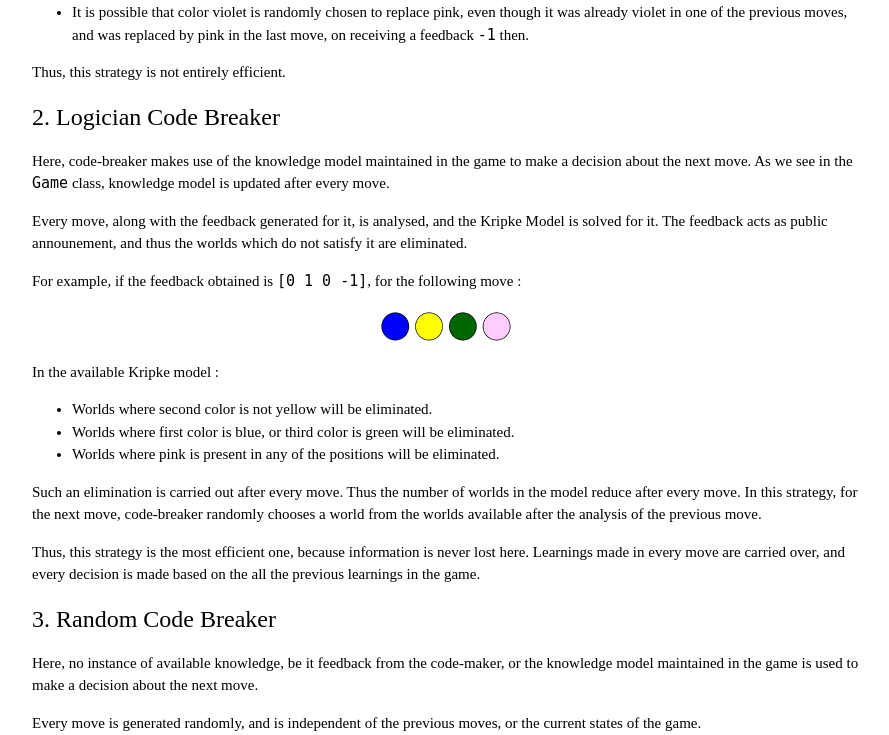
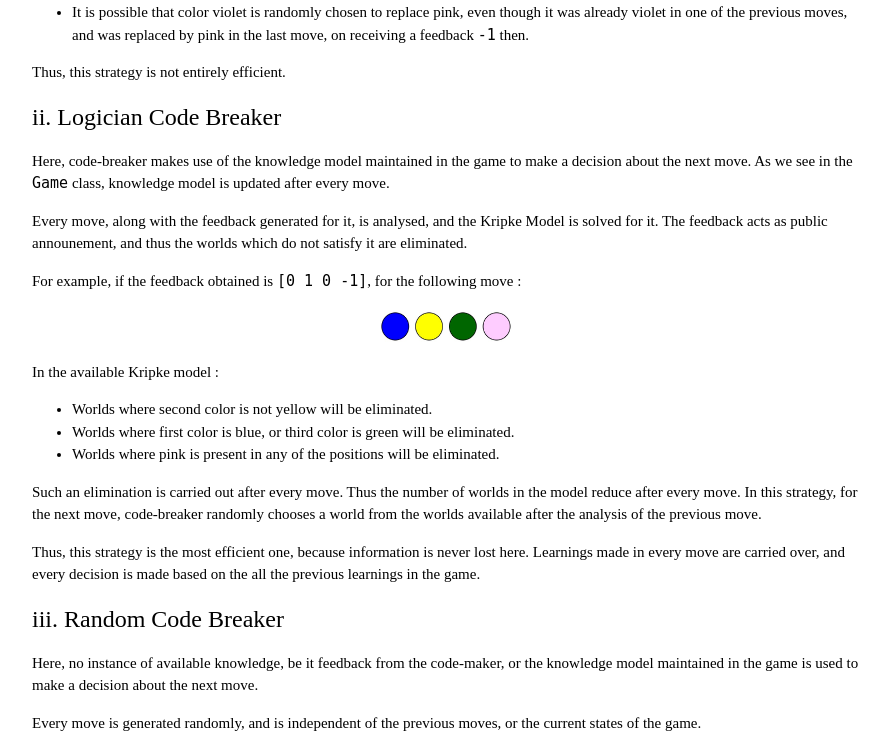
Before and after one commit to tskr1681/Mastermindgame, a Flask app: template templates/game.html in a window 1280 px wide. Shown: the part 5555-6290 px from the top of the page, without its empty margins (194-1083 px from the left). Run offline with Flask 2, Linux system fonts and the light colour scheme; the template is opened without the code that fills it, so the values that code supplies are empty.

Commit message:
Update game.html

```diff
--- a/templates/game.html
+++ b/templates/game.html
@@ -346,7 +346,7 @@
                         <li>It is possible that color violet is randomly chosen to replace pink, even though it was already violet in one of the previous moves, and was replaced by pink in the last move, on receiving a feedback <code>-1</code> then.</li>
                         </ul>
                         <p>Thus, this strategy is not entirely efficient.</p>
-                        <h3 id="2-logician-code-breaker">2. Logician Code Breaker</h3>
+                        <h3 id="2-logician-code-breaker">ii. Logician Code Breaker</h3>
                         <p>Here, code-breaker makes use of the knowledge model maintained in the game to make a decision about the next move. As we see in the <code>Game</code> class, knowledge model is updated after every move.</p>
                         <p>Every move, along with the feedback generated for it, is analysed, and the Kripke Model is solved for it. The feedback acts as public announement, and thus the worlds which do not satisfy it are eliminated.</p>
                         <p>For example, if the feedback obtained is <code>[0 1 0 -1]</code>,  for the following move :</p>
@@ -359,7 +359,7 @@
                         </ul>
                         <p>Such an elimination is carried out after every move. Thus the number of worlds in the model reduce after every move. In this strategy, for the next move, code-breaker randomly chooses a world from the worlds available after the analysis of the previous move.</p>
                         <p>Thus, this strategy is the most efficient one, because information is never lost here. Learnings made in every move are carried over, and every decision is made based on the all the previous learnings in the game.</p>
-                        <h3 id="3-random-code-breaker">3. Random Code Breaker</h3>
+                        <h3 id="3-random-code-breaker">iii. Random Code Breaker</h3>
                         <p>Here, no instance of available knowledge, be it feedback from the code-maker, or the knowledge model maintained in the game is used to make a decision about the next move.</p>
                         <p>Every move is generated randomly, and is independent of the previous moves, or the current states of the game.</p>
                         <p>This is the least efficient strategy, and rarely does the code-breaker win a game with this strategy.</p>
```
